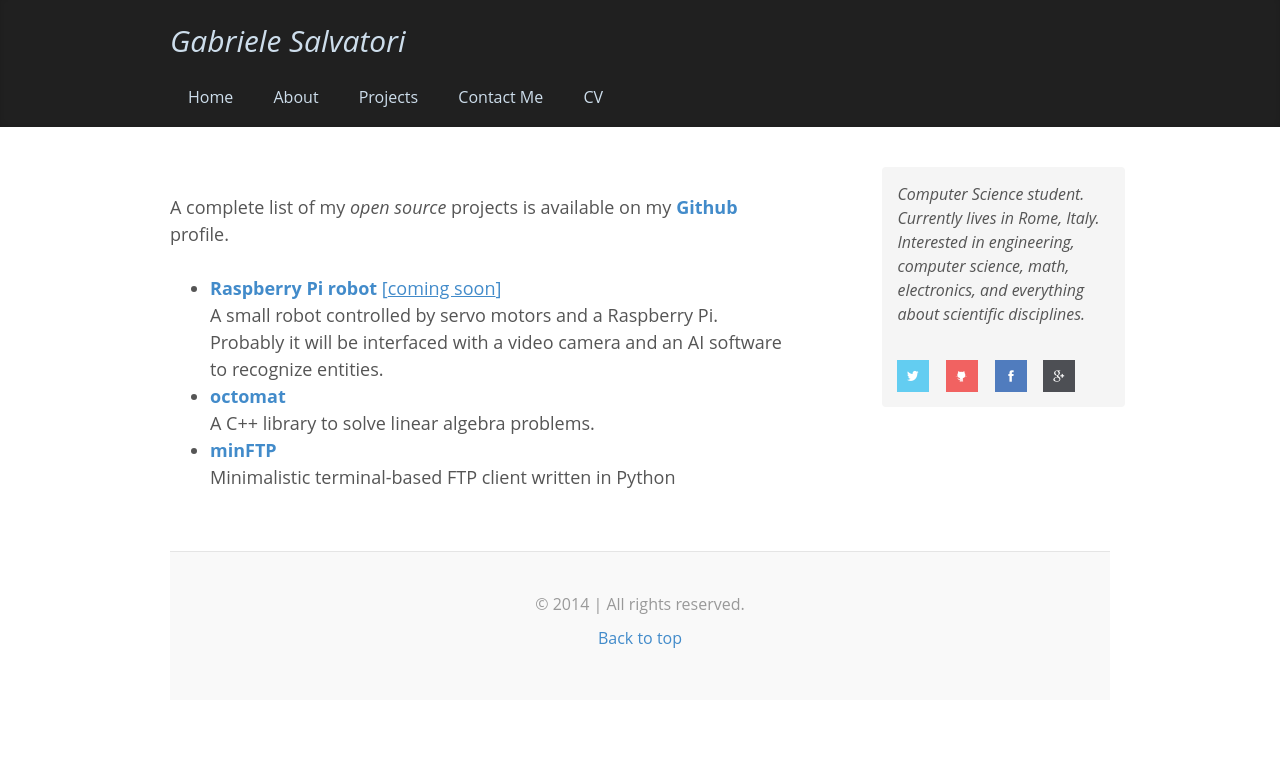
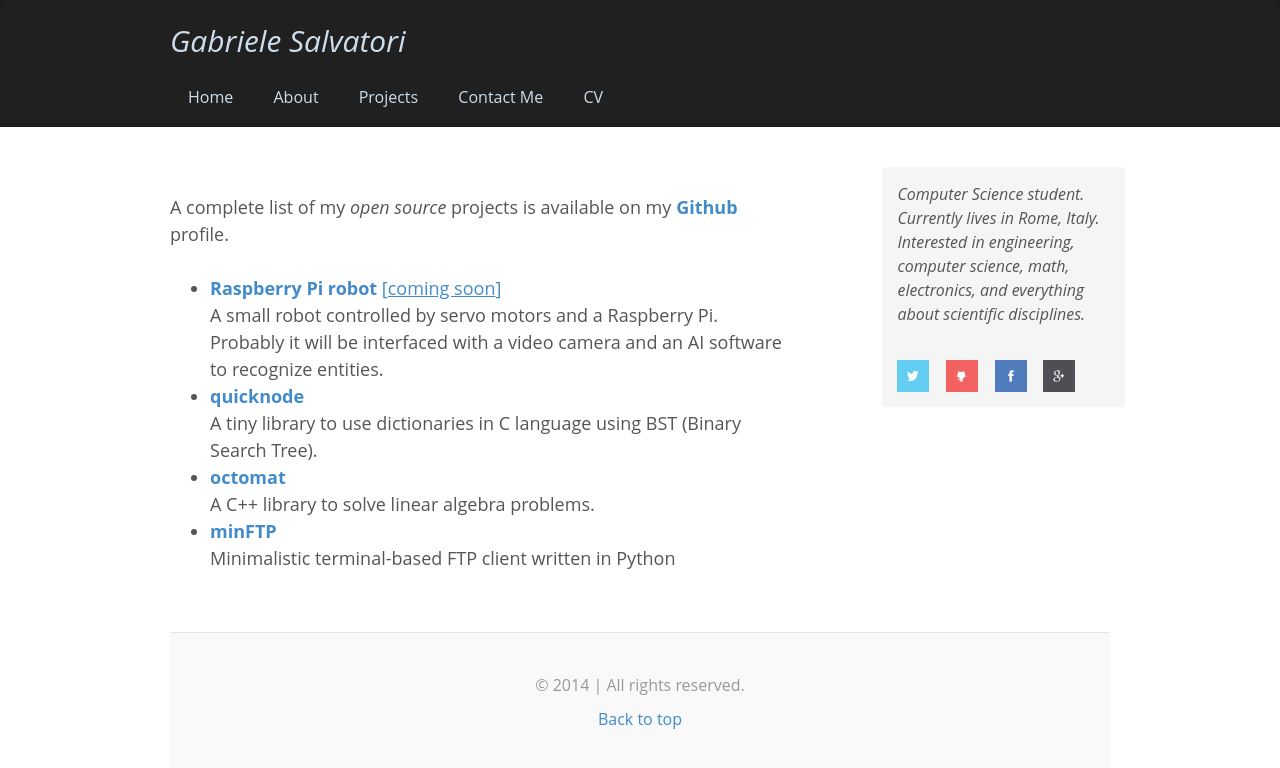
Before and after one commit to gsalvatori/salvatorigabriele.com, a Jekyll site: the page built from projects.html, in a window 1280 px wide. Shown: the top 768 px of the page. Built offline with Jekyll 4.4.1, drawn with Linux system fonts in a browser that asks for light colours; nearby versions of some CDN libraries; library files that are not in the unit come from our copies; Markdown is read by kramdown in place of the engine named in the settings.

Commit message:
Update projects.html

```diff
--- a/projects.html
+++ b/projects.html
@@ -9,6 +9,7 @@ title: salvatorigabriele.com - Blog
   A complete list of my <i>open source</i> projects is available on my <a href="https://github.com/gsalvatori"><b>Github</b></a> profile.<br><br>
   <ul>
     <li><a href=""><b>Raspberry Pi robot</b> [<u>coming soon</u>]</a><br>A small robot controlled by servo motors and a Raspberry Pi. Probably it will be interfaced with a video camera and an AI software to recognize entities.</li>
+        <li><a href="https://github.com/gsalvatori/quicknode"><b>quicknode</b></a><br>A tiny library to use dictionaries in C language using BST (Binary Search Tree).</li>
     <li><a href="https://github.com/gsalvatori/octomat"><b>octomat</b></a><br>A C++ library to solve linear algebra problems.</li>
     <li><a href="https://github.com/gsalvatori/minFTP"><b>minFTP</b></a><br>Minimalistic terminal-based FTP client written in Python</li>
 
```
